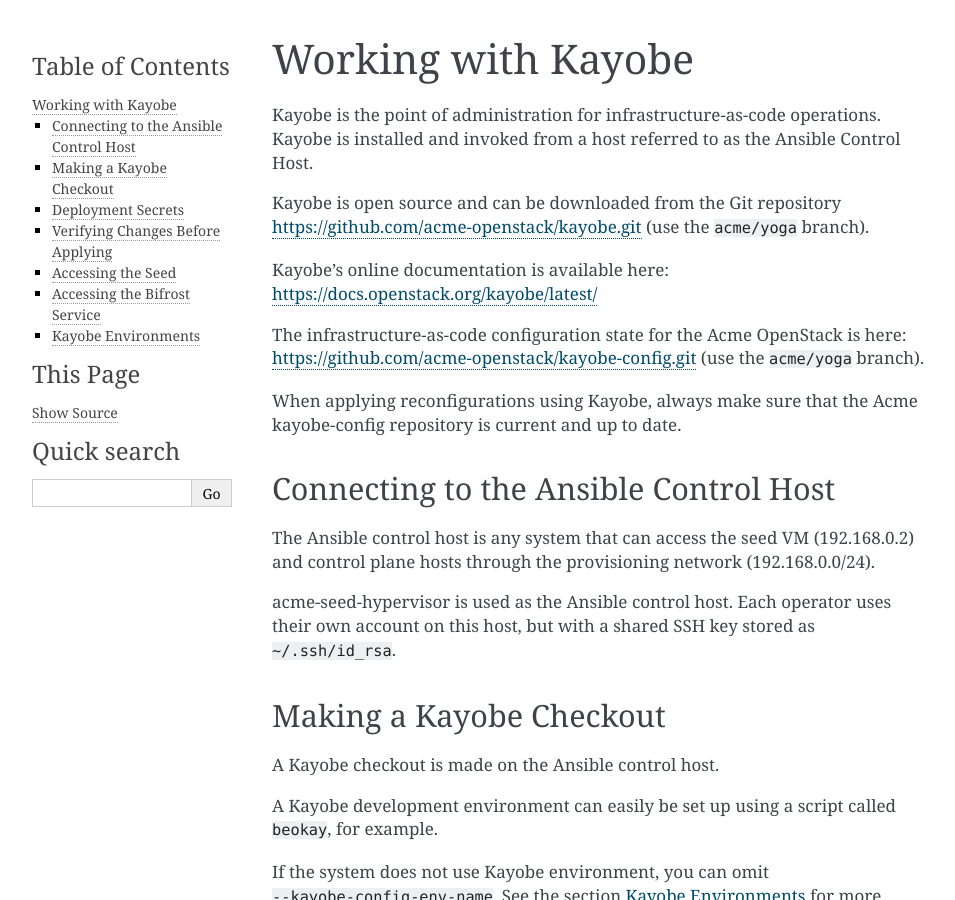
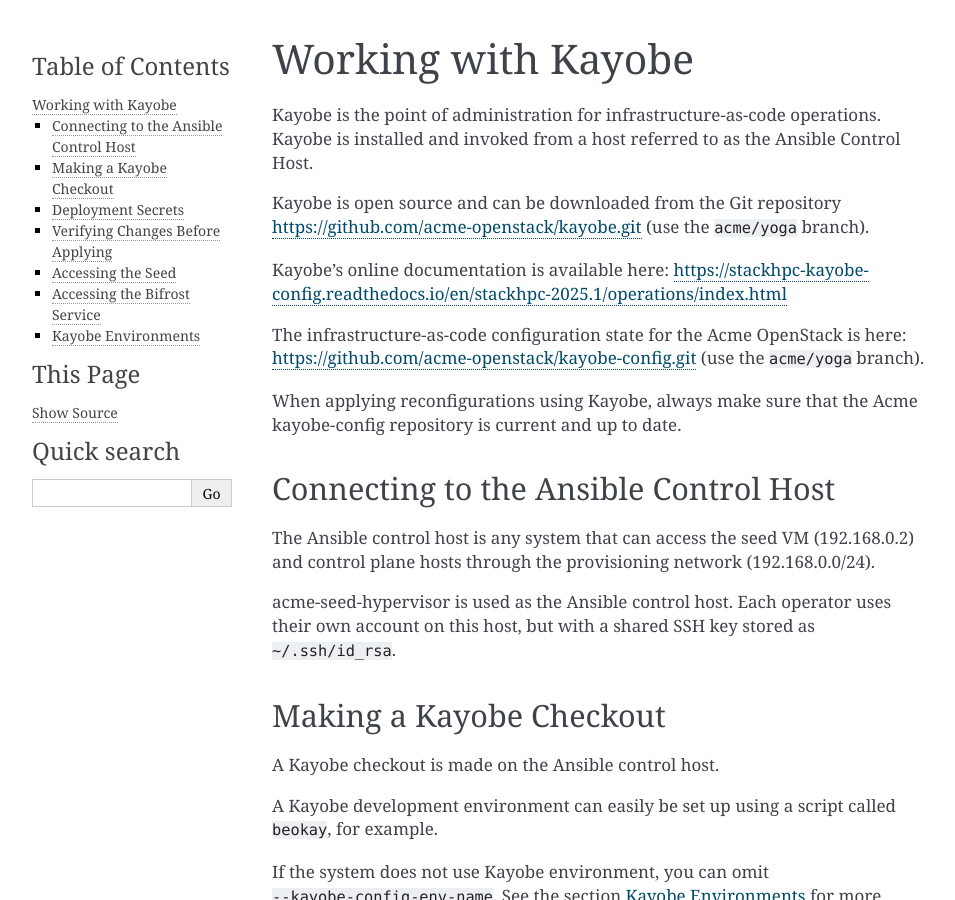
Before and after one commit to stackhpc/openstack-admin-guide, a Sphinx documentation site: the page built from source/working_with_kayobe.rst, in a window 1280 px wide and 900 px high. Shown: the whole window, without its empty margins (148-1103 px from the left). Built offline with Sphinx 7.4.7, drawn with Linux system fonts in a browser that asks for light colours; part of the change alters nothing that is shown.

Commit message:
update kayobe docks

```diff
--- a/source/working_with_kayobe.rst
+++ b/source/working_with_kayobe.rst
@@ -13,7 +13,7 @@ Kayobe is open source and can be downloaded from the Git repository
 |kayobe_source_url| (use the |kayobe_source_version| branch).
 
 Kayobe's online documentation is available here:
-https://docs.openstack.org/kayobe/latest/
+https://stackhpc-kayobe-config.readthedocs.io/en/stackhpc-2025.1/operations/index.html
 
 The infrastructure-as-code configuration state for the |project_name| OpenStack
 is here: |kayobe_config_source_url| (use the |kayobe_config_source_version|
```
